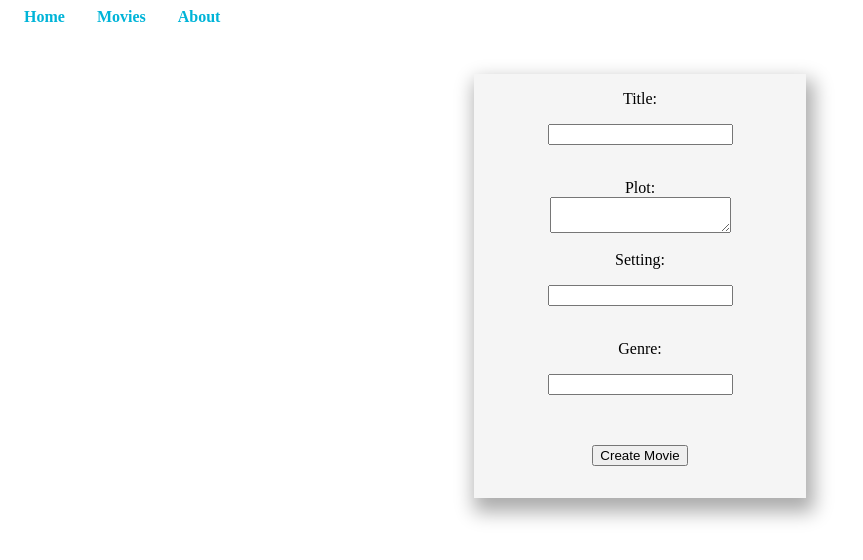
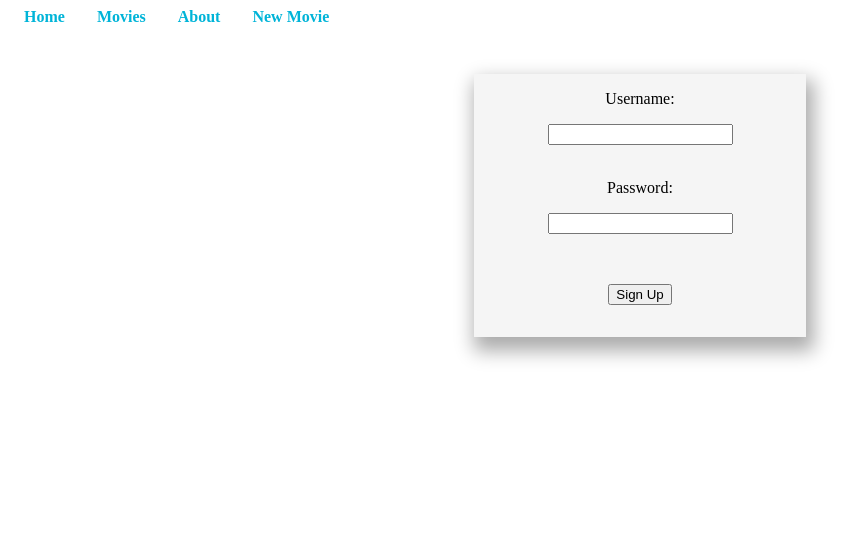
Before and after one commit to rahimshahad/react_proj, a React (Create React App) app in the folder fan_fiction_client/: page /signup in a window 1280 px wide. Shown: the top 560 px of the page, without its empty margins (0-863 px from the left). Built offline with nearby package versions, Linux system fonts and the light colour scheme; no server answers.

Commit message:
add signup route to routes.js

```diff
--- a/fan_fiction_client/src/components/App.js
+++ b/fan_fiction_client/src/components/App.js
@@ -7,7 +7,6 @@ export default function App() {
     return (
         <div>
             <Navbar />
-            <MoviesContainer />
             <Router />
         </div>
     )
--- a/fan_fiction_client/src/components/MoviesContainer.js
+++ b/fan_fiction_client/src/components/MoviesContainer.js
@@ -13,7 +13,8 @@ import MoviesList from './MoviesList'
     render(){
     return (
         <div>
-           <MoviesForm />
+           {/* <MoviesForm /> */}
+           <MoviesList />
         </div>
     )
     }
--- a/fan_fiction_client/src/components/Navbar.js
+++ b/fan_fiction_client/src/components/Navbar.js
@@ -11,7 +11,7 @@ const Navbar = () => {
                 <NavLink exact to ='/'>Home</NavLink>
                 <NavLink exact to ='/movies'>Movies</NavLink>
                 <NavLink exact to ='/about'>About</NavLink>
-                {/* <NavLink exact to ='/reviews'>Reviews</NavLink> */}
+                <NavLink exact to ='/movies/new'>New Movie</NavLink>
                 </NavMenu>
 
         </>
--- a/fan_fiction_client/src/components/Router.js
+++ b/fan_fiction_client/src/components/Router.js
@@ -4,14 +4,17 @@ import Home from '../components/Home'
 import MoviesList from './MoviesList'
 import MoviesForm from './MoviesForm'
 import About from './About'
+import MoviesContainer from './MoviesContainer'
+import SignUp from './SignUpForm'
 
 export default function Router() {
     return (
        <Switch>
            <Route exact path='/' component={Home} />
            <Route exact path='/about' component={About} />
-           <Route exact path='/movies' component={MoviesList} />
+           <Route exact path='/movies' component={MoviesContainer} />
            <Route exact path='/movies/new' component={MoviesForm} />
+           <Route exact path='/signup' component={SignUp} />
        </Switch>
     )
 }
--- a/fan_fiction_client/src/components/SignUpForm.js
+++ b/fan_fiction_client/src/components/SignUpForm.js
@@ -10,7 +10,7 @@ export default class SignUp extends Component{
 
     handleChange =(e) =>{
         this.setState({
-            [event.target.name] : event.target.value
+            [e.target.name] : e.target.value
         })
     }
 
```
